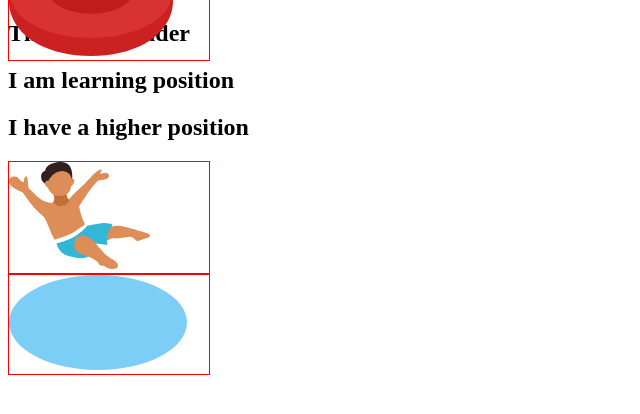
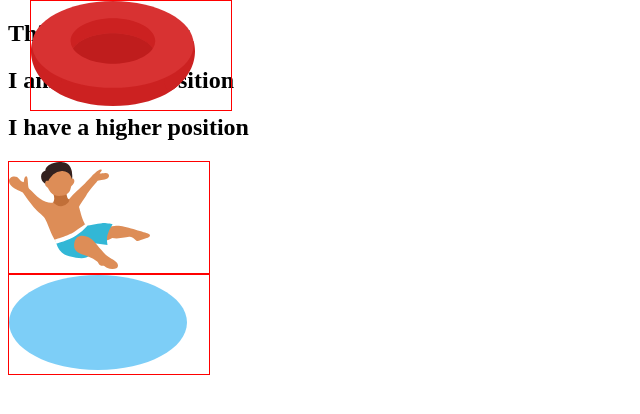
Before and after one commit to RaisulislamRimon/milestone1-module5.5, a plain HTML site: page module5.5.5/position.html in a window 1280 px wide. Shown: the whole page, without its empty margins (0-640 px from the left). Drawn offline with Linux system fonts and the light colour scheme.

Commit message:
position absoulute

```diff
--- a/module5.5.5/position.css
+++ b/module5.5.5/position.css
@@ -4,5 +4,6 @@
 }
 #ring {
   position: absolute;
-  top: -50px;
+  top: 0px;
+  left: 30px;
 }
```
